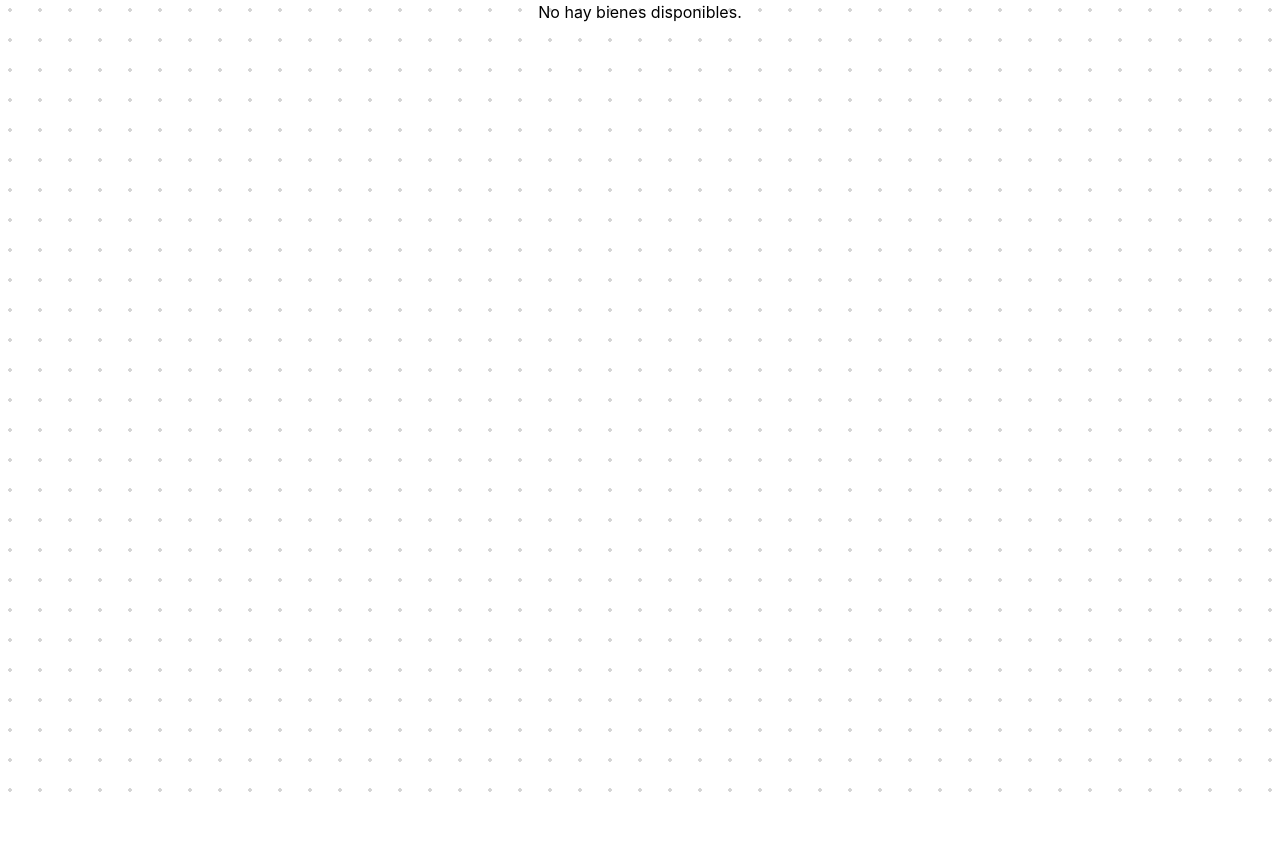
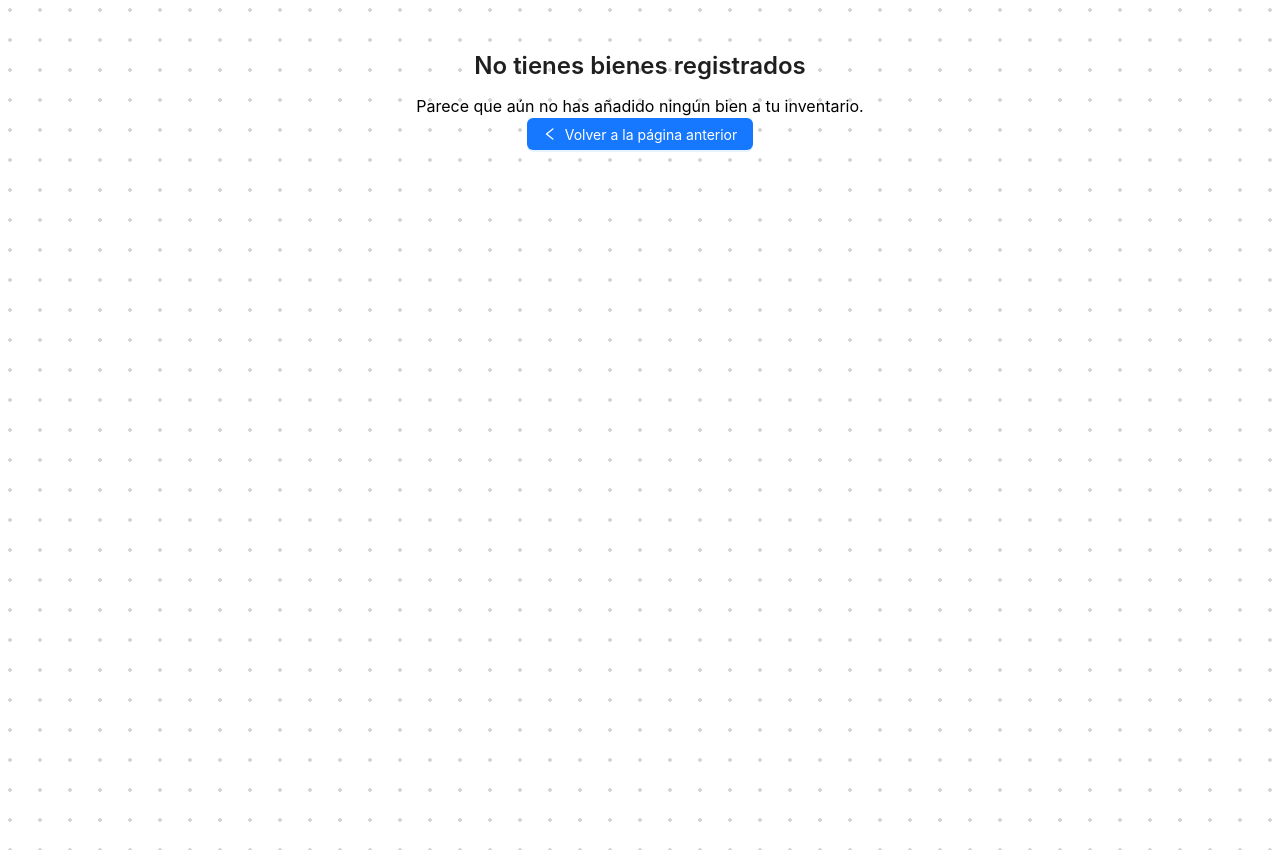
Before and after one commit to GonzaJCalderon/frontbm, a React (Create React App) app: page /inventario in a window 1280 px wide. Before the commit the page ends 800 px from the top, so only its background shows below. Built offline with nearby package versions, Linux system fonts and the light colour scheme.

Commit message:
corregido inventario

```diff
--- a/src/components/SolicitudesPendientes.js
+++ b/src/components/SolicitudesPendientes.js
@@ -112,9 +112,9 @@ const SolicitudesPendientes = () => {
             <tr>
                 <th>Nombre</th>
                 <th>Apellido</th>
-                                <th>Email</th>
-                                <th>DNI</th>
-                                <th>CUIT</th>
+                <th style={{ minWidth: '200px' }}>Email</th> {/* Ancho mínimo ajustado */}
+                <th style={{ minWidth: '100px', paddingRight: '20px' }}>DNI</th> {/* Más espacio */}
+                <th style={{ minWidth: '100px', paddingLeft: '20px' }}>CUIT</th> {/* Más espacio */}
                 <th>Dirección</th>
                 <th>Rol</th>
                 <th>Acciones</th>
@@ -125,9 +125,9 @@ const SolicitudesPendientes = () => {
                 <tr key={user.id}>
                     <td>{user.nombre}</td>
                     <td>{user.apellido}</td>
-                                    <td>{user.email}</td>
-                                    <td>{user.dni}</td>
-                                    <td>{user.cuit || 'N/A'}</td>
+                    <td style={{ wordBreak: 'break-word' }}>{user.email}</td> {/* Permitir quiebre de línea */}
+                    <td style={{ textAlign: 'center', paddingRight: '20px' }}>{user.dni}</td>
+                    <td style={{ textAlign: 'center', paddingLeft: '20px' }}>{user.cuit || 'N/A'}</td>
                     <td>
                         {user.direccion ? (
                             <div style={{ padding: '10px', border: '1px solid #ddd', borderRadius: '5px' }}>
@@ -157,6 +157,7 @@ const SolicitudesPendientes = () => {
         </tbody>
     </table>
 </div>
+
             )}
 
             <Modal title="Motivo de Rechazo" open={isModalVisible} onOk={handleDeny} onCancel={handleCancel}>
--- a/src/components/inventario.js
+++ b/src/components/inventario.js
@@ -1,17 +1,12 @@
 import React, { useEffect, useState } from 'react';
 import { useDispatch, useSelector } from 'react-redux';
-import { fetchBienes } from '../redux/actions/bienes';
-import { Table, Image, Typography, Spin, Alert, Button, Space, Input } from 'antd';
+import { fetchBienesPorUsuario } from '../redux/actions/bienes';
+import { Table, Typography, Spin, Alert, Button, Space, Input } from 'antd';
 import { LeftOutlined, HomeOutlined, LogoutOutlined } from '@ant-design/icons';
 import { useNavigate } from 'react-router-dom';
 
 const { Title } = Typography;
 const { Search } = Input;
-
-const formatDate = (dateString) => {
-    const options = { day: '2-digit', month: '2-digit', year: 'numeric' };
-    return new Date(dateString).toLocaleDateString('es-ES', options);
-};
 
 const Inventario = () => {
   const dispatch = useDispatch();
@@ -24,14 +19,13 @@ const Inventario = () => {
     const userId = userData?.id;
 
     if (userId) {
-            dispatch(fetchBienes(userId));
+      dispatch(fetchBienesPorUsuario(userId));  // Llamar a la acción con el userId
     } else {
       console.error('ID del usuario no encontrado en localStorage');
     }
   }, [dispatch]);
 
   useEffect(() => {
-        // Ordenar los bienes por fecha de creación, de más nuevo a más antiguo
     const sortedItems = [...items].sort((a, b) => new Date(b.createdAt) - new Date(a.createdAt));
     setFilteredItems(sortedItems);
   }, [items]);
@@ -43,7 +37,6 @@ const Inventario = () => {
       (item.marca && item.marca.toLowerCase().includes(lowercasedValue)) ||
       (item.modelo && item.modelo.toLowerCase().includes(lowercasedValue))
     );
-        // Ordenar los resultados filtrados por fecha de creación
     const sortedFiltered = filtered.sort((a, b) => new Date(b.createdAt) - new Date(a.createdAt));
     setFilteredItems(sortedFiltered);
   };
@@ -55,14 +48,18 @@ const Inventario = () => {
     navigate('/home');
   };
 
-    const handleBienAgregado = () => {
-        const userData = JSON.parse(localStorage.getItem('userData'));
-        const userId = userData?.id;
-
-        if (userId) {
-            dispatch(fetchBienes(userId));
+  // Si el usuario no tiene bienes registrados
+  if (!loading && !filteredItems.length) {
+    return (
+      <div style={{ textAlign: 'center', marginTop: '50px' }}>
+        <Title level={3}>No tienes bienes registrados</Title>
+        <p>Parece que aún no has añadido ningún bien a tu inventario.</p>
+        <Button type="primary" icon={<LeftOutlined />} onClick={handleBack}>
+          Volver a la página anterior
+        </Button>
+      </div>
+    );
   }
-    };
 
   if (error) {
     const errorMessage = error.message || 'Ocurrió un error desconocido';
@@ -73,85 +70,27 @@ const Inventario = () => {
     return <Spin tip="Cargando..." />;
   }
 
-    if (!filteredItems.length) {
-        return <div>No hay bienes disponibles.</div>;
-    }
-
   const columns = [
-        {
-            title: 'Descripción',
-            dataIndex: 'descripcion',
-            key: 'descripcion',
-            render: text => text || 'N/A'
-        },
-        {
-            title: 'Precio',
-            dataIndex: 'precio',
-            key: 'precio',
-            render: text => text || 'N/A',
-            sorter: (a, b) => a.precio - b.precio,
-        },
-        {
-            title: 'Fecha',
-            dataIndex: 'createdAt',
-            key: 'fecha',
-            render: text => text ? formatDate(text) : 'N/A',
-            sorter: (a, b) => new Date(b.createdAt) - new Date(a.createdAt),
-        },
-        {
-            title: 'Foto',
-            dataIndex: 'foto',
-            key: 'foto',
-            render: fotos => (
-                Array.isArray(fotos) && fotos.length > 0 ? (
-                    fotos.map((url, index) => (
-                        <Image
-                            key={index}
-                            src={url}
-                            width={50}
-                            preview={{ src: url }}
-                            onError={(e) => {
-                                console.error('Error al cargar la imagen:', e.target.src);
-                                e.target.src = '/images/defecto.jpg';
-                            }}
-                            alt="Imagen del bien"
-                        />
-                    ))
-                ) : (
-                    <span>No disponible</span>
-                )
-            )
-        },
     {
       title: 'Tipo',
       dataIndex: 'tipo',
-            key: 'tipo',
-            render: text => text || 'N/A'
     },
     {
       title: 'Marca',
       dataIndex: 'marca',
-            key: 'marca',
-            render: text => text || 'N/A'
     },
     {
       title: 'Modelo',
       dataIndex: 'modelo',
-            key: 'modelo',
-            render: text => text || 'N/A'
-        },
-        {
-            title: 'IMEI',
-            dataIndex: 'imei',
-            key: 'imei',
-            render: text => text || 'N/A'
     },
     {
       title: 'Stock',
       dataIndex: 'stock',
-            key: 'stock',
-            render: text => text || 'N/A'
-        }
+    },
+    {
+      title: 'Fecha de creación',
+      dataIndex: 'createdAt',
+    },
   ];
 
   return (
@@ -160,7 +99,6 @@ const Inventario = () => {
         <Button icon={<LeftOutlined />} onClick={handleBack}>Volver</Button>
         <Button icon={<HomeOutlined />} onClick={handleHome}>Home</Button>
         <Button icon={<LogoutOutlined />} onClick={handleLogout} danger>Cerrar sesión</Button>
-                <Button onClick={handleBienAgregado}>Recargar Bienes</Button>
         <Search
           placeholder="Buscar por tipo, marca o modelo"
           onSearch={handleSearch}
--- a/src/redux/actions/actionTypes.js
+++ b/src/redux/actions/actionTypes.js
@@ -169,6 +169,12 @@ export const  CHECK_USER_ERROR = 'CHECK_USER_ERROR';
 export const CHECK_USER_REQUEST = 'CHECK_USER_REQUEST'
 
 
+export const GET_BIENES_USUARIO_REQUEST = 'GET_BIENES_USUARIO_REQUEST';
+export const GET_BIENES_USUARIO_SUCCESS = 'GET_BIENES_USUARIO_SUCCESS';
+export const GET_BIENES_USUARIO_FAILURE = 'GET_BIENES_USUARIO_FAILURE';
+
+
+
 
 
 
--- a/src/redux/actions/bienes.js
+++ b/src/redux/actions/bienes.js
@@ -25,7 +25,10 @@ import {
     REGISTRAR_COMPRA_EXITO,
     FETCH_TRAZABILIDAD_REQUEST,
     FETCH_TRAZABILIDAD_SUCCESS,
-    FETCH_TRAZABILIDAD_ERROR
+    FETCH_TRAZABILIDAD_ERROR,
+    GET_BIENES_USUARIO_REQUEST,
+    GET_BIENES_USUARIO_SUCCESS,
+    GET_BIENES_USUARIO_FAILURE,
 } from './actionTypes';
 
 const handleRequestError = (error) => {
@@ -294,3 +297,61 @@ export const actualizarStockPorParametros = (updatedData) => async (dispatch) =>
     }
   }
 };
+
+
+export const fetchBienesStock = (search = '', userId) => async (dispatch) => {
+  dispatch({ type: FETCH_BIENES_REQUEST });
+
+  try {
+    const token = getToken();
+    if (!token) throw new Error('Token no encontrado en localStorage');
+
+    // Construir la URL con los parámetros de búsqueda y el userId
+    let url = '/bienes/stock';
+    const params = new URLSearchParams();
+
+    if (search) {
+      params.append('search', search);
+    }
+
+    if (userId) {
+      params.append('userId', userId);
+    }
+
+    if (params.toString()) {
+      url += `?${params.toString()}`;
+    }
+
+    const response = await axios.get(url, {
+      headers: {
+        Authorization: `Bearer ${token}`
+      }
+    });
+
+    dispatch({ type: FETCH_BIENES_SUCCESS, payload: response.data.bienes });
+
+  } catch (error) {
+    dispatch({ type: FETCH_BIENES_ERROR, payload: error.response ? error.response.data : error.message });
+  }
+};
+
+
+
+
+// Acción para obtener bienes de un usuario específico
+export const fetchBienesPorUsuario = (userId) => async (dispatch) => {
+  dispatch({ type: GET_BIENES_USUARIO_REQUEST });
+
+  try {
+    const response = await axios.get(`/bienes/bien/usuario/${userId}`);
+    dispatch({
+      type: GET_BIENES_USUARIO_SUCCESS,
+      payload: response.data.bienes,
+    });
+  } catch (error) {
+    dispatch({
+      type: GET_BIENES_USUARIO_FAILURE,
+      payload: error.response ? error.response.data : error.message,
+    });
+  }
+};
--- a/src/redux/reducers/bienes.js
+++ b/src/redux/reducers/bienes.js
@@ -15,6 +15,9 @@ import {
     FETCH_TRAZABILIDAD_REQUEST,
     FETCH_TRAZABILIDAD_SUCCESS,
     FETCH_TRAZABILIDAD_ERROR,
+    GET_BIENES_USUARIO_REQUEST,
+    GET_BIENES_USUARIO_SUCCESS,
+    GET_BIENES_USUARIO_FAILURE,
 } from '../actions/actionTypes';
 
 const initialState = {
@@ -143,6 +146,14 @@ const bienesReducer = (state = initialState, action) => {
                 loading: false,
                 error: action.payload,
             };
+
+            case GET_BIENES_USUARIO_REQUEST:
+                return { ...state, loading: true };
+              case GET_BIENES_USUARIO_SUCCESS:
+                return { ...state, loading: false, items: action.payload };
+              case GET_BIENES_USUARIO_FAILURE:
+                return { ...state, loading: false, error: action.payload };
+
         default:
             return state;
     }
```
Lines whose indentation alone changed are shown as unchanged.
